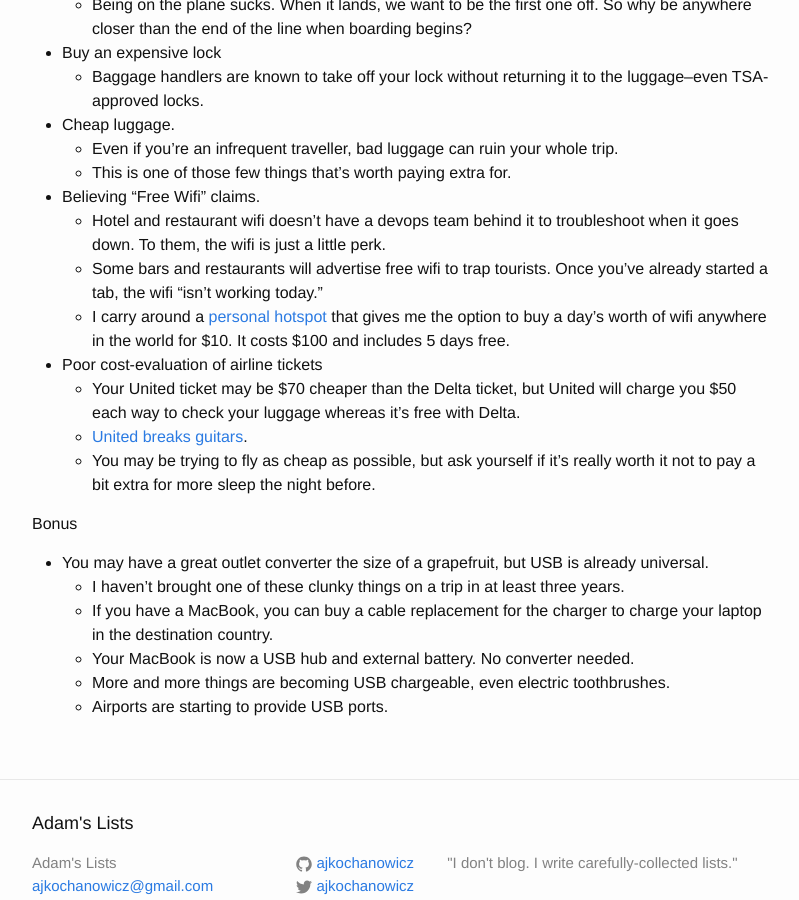
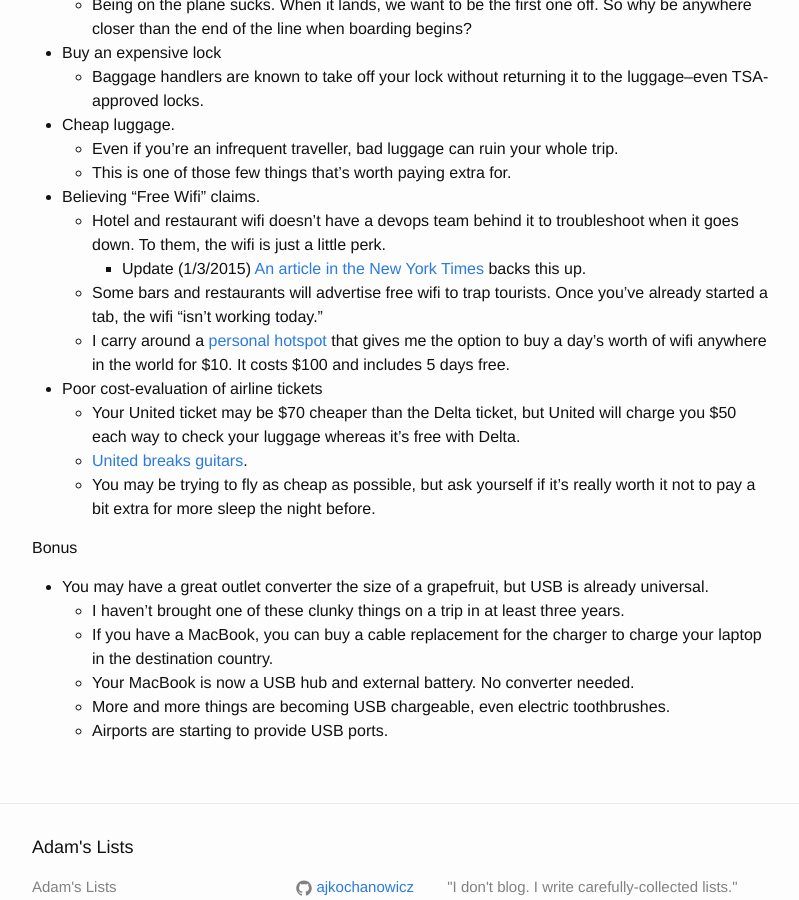
Before and after one commit to adamjgrant/blog, a Jekyll site: the page built from _posts/2014-12-31-mistakes-first-time-travelers-make.md, in a window 1280 px wide and 900 px high, scrolled down 582 px. Shown: the whole window, without its empty margins (238-1037 px from the left). Built offline with Jekyll 4.4.1, drawn with Linux system fonts in a browser that asks for light colours; comment, search, counter and statistics services are not loaded.

Commit message:
Adding link to hotel wifi bullshit

```diff
--- a/_posts/2014-12-31-mistakes-first-time-travelers-make.md
+++ b/_posts/2014-12-31-mistakes-first-time-travelers-make.md
@@ -23,6 +23,7 @@ Mistakes people make when traveling
   - This is one of those few things that's worth paying extra for.
 - Believing "Free Wifi" claims.
   - Hotel and restaurant wifi doesn't have a devops team behind it to troubleshoot when it goes down. To them, the wifi is just a little perk.
+    - Update (1/3/2015) [An article in the New York Times](http://www.nytimes.com/2015/01/04/opinion/sunday/brazen-attempts-by-hotels-to-block-wi-fi.html?rref=opinion&module=Ribbon&version=context&region=Header&action=click&contentCollection=Opinion&pgtype=article&_r=0) backs this up.
   - Some bars and restaurants will advertise free wifi to trap tourists. Once you've already started a tab, the wifi "isn't working today."
   - I carry around a [personal hotspot](http://www.amazon.com/gp/product/B00LT8S5UE/ref=oh_aui_detailpage_o00_s00?ie=UTF8&psc=1) that gives me the option to buy a day's worth of wifi anywhere in the world for $10. It costs $100 and includes 5 days free.
 - Poor cost-evaluation of airline tickets
```
